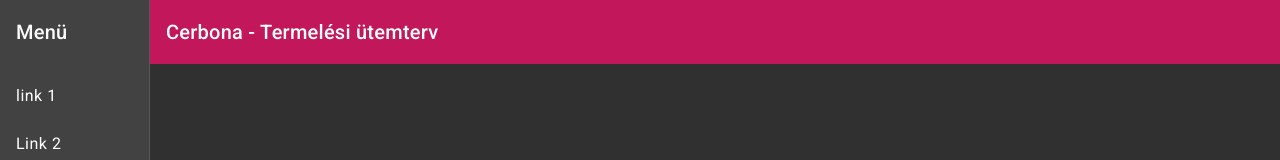
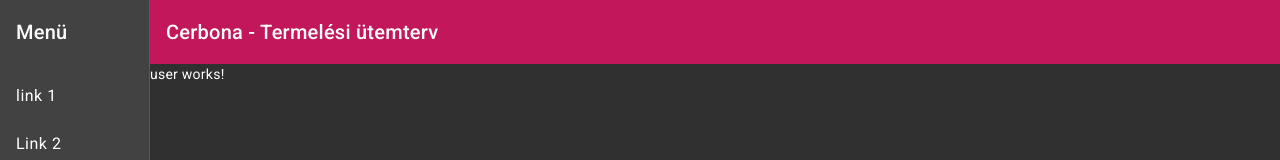
Before and after one commit to rohacsidana/Szakdolgozat_Termelesi_Utemterv_2023, an Angular app: page / in a window 1280 px wide. Shown: the top 160 px of the page. Built offline with nearby package versions, Linux system fonts and the light colour scheme.

Commit message:
header component adattal

```diff
--- a/src/app/header/header.component.html
+++ b/src/app/header/header.component.html
@@ -28,5 +28,6 @@
       <span>Cerbona - Termelési ütemterv</span>
     </mat-toolbar>
     <!-- Add Content Here -->
+    <app-user></app-user>
   </mat-sidenav-content>
 </mat-sidenav-container>
```
Also changed, not shown: src/app/user/user.component.ts (line endings or trailing spaces).
